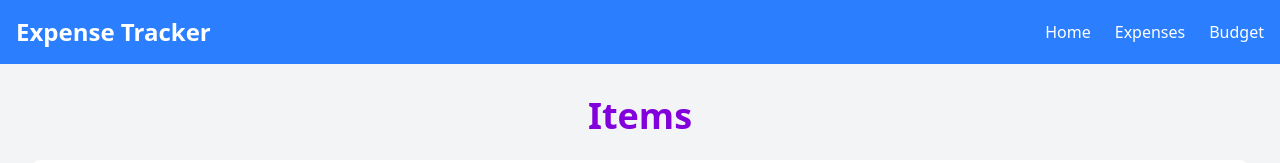
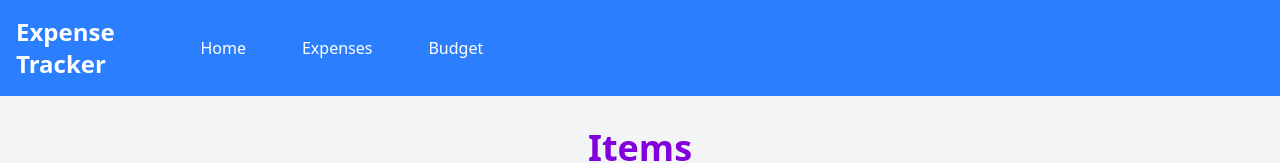
Before and after one commit to stefanRachev/tracker-client, a React (Vite) app: page / in a window 1280 px wide. Shown: the top 163 px of the page. Built offline with nearby package versions, Linux system fonts and the light colour scheme; no server answers.

Commit message:
Fix menu alignment on mobile screens

```diff
--- a/src/components/Header.jsx
+++ b/src/components/Header.jsx
@@ -1,4 +1,5 @@
 import { useState } from "react";
+import { NavLink } from "react-router-dom";
 
 const Header = () => {
   const [menuOpen, setMenuOpen] = useState(false);
@@ -7,7 +8,7 @@ const Header = () => {
 
   return (
     <header className="bg-blue-500 p-4">
-      <div className="max-w-7xl mx-auto flex justify-between items-center">
+      <div className="max-w-7xl mx-auto flex justify-between items-center h-16">
         <div className="text-white text-2xl font-bold">Expense Tracker</div>
         <button
           className="lg:hidden text-white"
@@ -30,19 +31,19 @@ const Header = () => {
           </svg>
         </button>
         <nav
-          className={`${
+          className={`absolute top-16 left-0 w-full bg-blue-500 lg:static lg:flex lg:items-center lg:space-x-6 ${
             menuOpen ? "block" : "hidden"
-          } lg:block lg:flex lg:space-x-6`}
+          }`}
         >
-          <a href="/" className="text-white hover:text-gray-300">
+          <NavLink to="/" className="block py-2 px-4 text-white hover:bg-blue-600">
             Home
-          </a>
-          <a href="/expenses" className="text-white hover:text-gray-300">
+          </NavLink>
+          <NavLink to="/expenses" className="block py-2 px-4 text-white hover:bg-blue-600">
             Expenses
-          </a>
-          <a href="/budget" className="text-white hover:text-gray-300">
+          </NavLink>
+          <NavLink to="/budget" className="block py-2 px-4 text-white hover:bg-blue-600">
             Budget
-          </a>
+          </NavLink>
         </nav>
       </div>
     </header>
```
